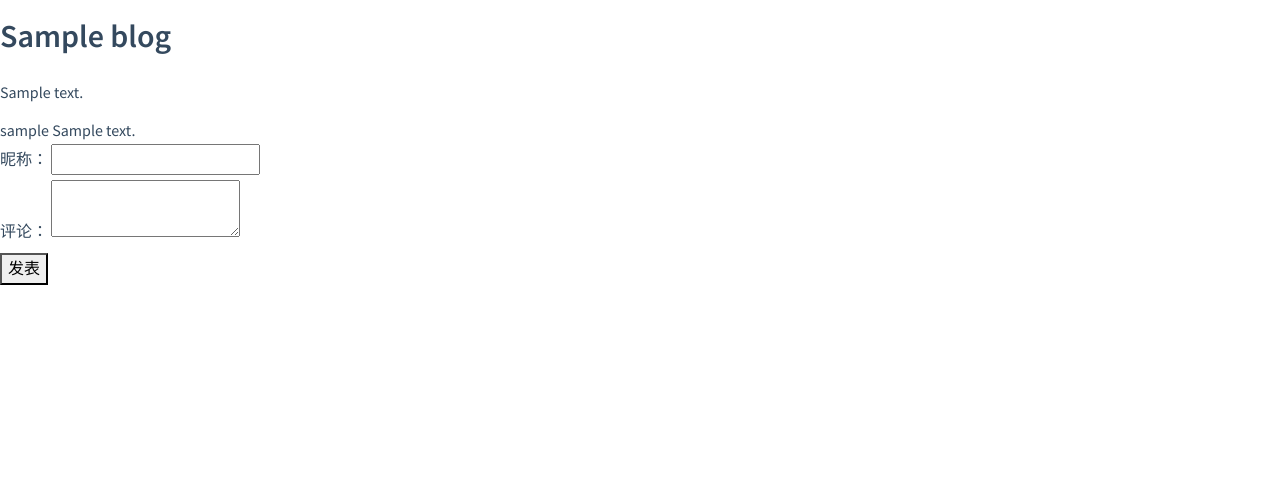
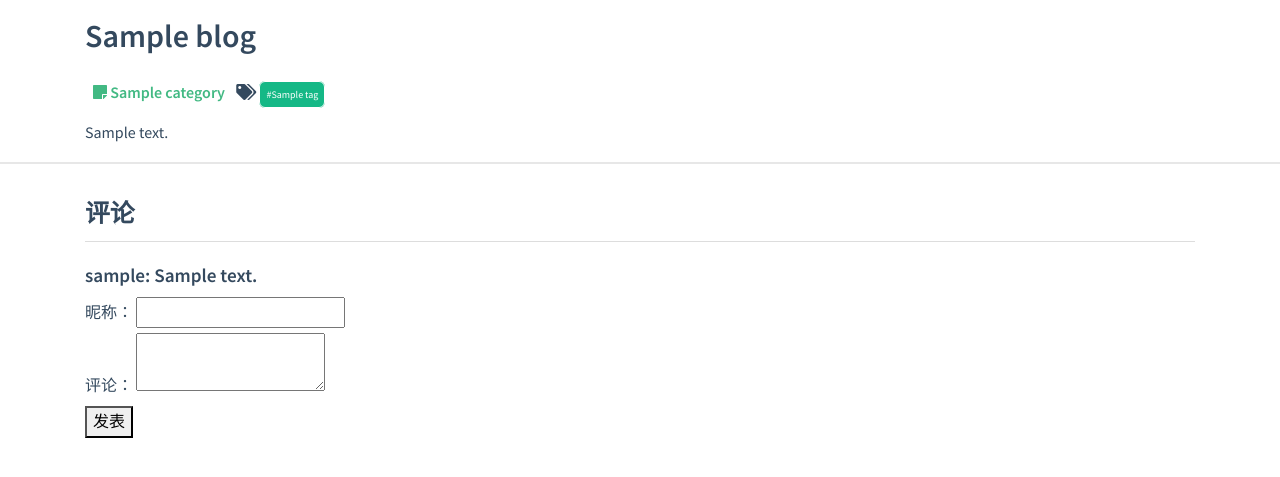
Before and after one commit to RayZhao1998/Django-Blog, a Django app: template DjangoBlog/blog/templates/blog-detail.html in a window 1280 px wide. Shown: the part 58-535 px from the top of the page. Run offline with Django 3.2, Linux system fonts and the light colour scheme; tables that the repository leaves empty hold one stand-in row (values such as "Sample post"); the template is opened without the code that fills it: values that come from a table or form of the project are taken from there, most other values are stand-ins (such as "Sample title", 1, 10 or a date in 2020); data that the repository does not hold is empty; some libraries are stand-ins or nearby versions.

Commit message:
:sparkles: 简单优化了博客详情页的样式

```diff
--- a/DjangoBlog/blog/templates/blog-detail.html
+++ b/DjangoBlog/blog/templates/blog-detail.html
@@ -9,18 +9,50 @@
             width: 80%;
             margin-left: 10%;
         }
+
+        #category {
+            text-align: center;
+            padding: 0.5rem;
+            border-radius: 4px;
+        }
+
+        #category:hover {
+            background: #15b886;
+            color: white;
+        }
+
+        .tag {
+            border: 1px solid;
+            border-radius: 6px;
+            padding: 6px;
+            font-size: 10px;
+            background: #15b886;
+            color: white;
+        }
     </style>
 {% endblock %}
 
 {% block body %}
+    <div class="container">
         <h1>{{ blog.title }}</h1>
+        <p id="category-p">
+            <a id="category" href="{% url 'category' blog.category%}"><i class="fas fa-sticky-note"></i> {{blog.category}}</a>
+            <i class="fas fa-tags"></i>
+            {% for tag in blog.tag.all %}
+                <span class="tag">#{{tag}}</span>
+            {% endfor %}
+        </p>
+
         <p>{{ blog.content|safe }}</p>
 
+
+    </div>
+    <hr>
+    <div class="container">
+        <h2>评论</h2>
         {% for comment in all_comments %}
-        {{comment.nickname}}
-        {{comment.content}}
+            <h3>{{comment.nickname}}: {{comment.content}}</h3>
         {% endfor %}
-
         <form id="comment-form">
             <div>
                 <label>昵称：</label>
@@ -35,6 +67,8 @@
             </div>
             <button type="button" id="submit-btn">发表</button>
         </form>
+    </div>
+
 {% endblock %}
 
 {% block script %}
@@ -52,7 +86,6 @@
             },
             success: function(data) {
                 if (data.status == 'success') {
-                    alert("提交成功");
                     window.location.reload();
                 } else if (data.status == 'fail') {
                     alert("提交失败")
```
Lines whose indentation alone changed are shown as unchanged.
